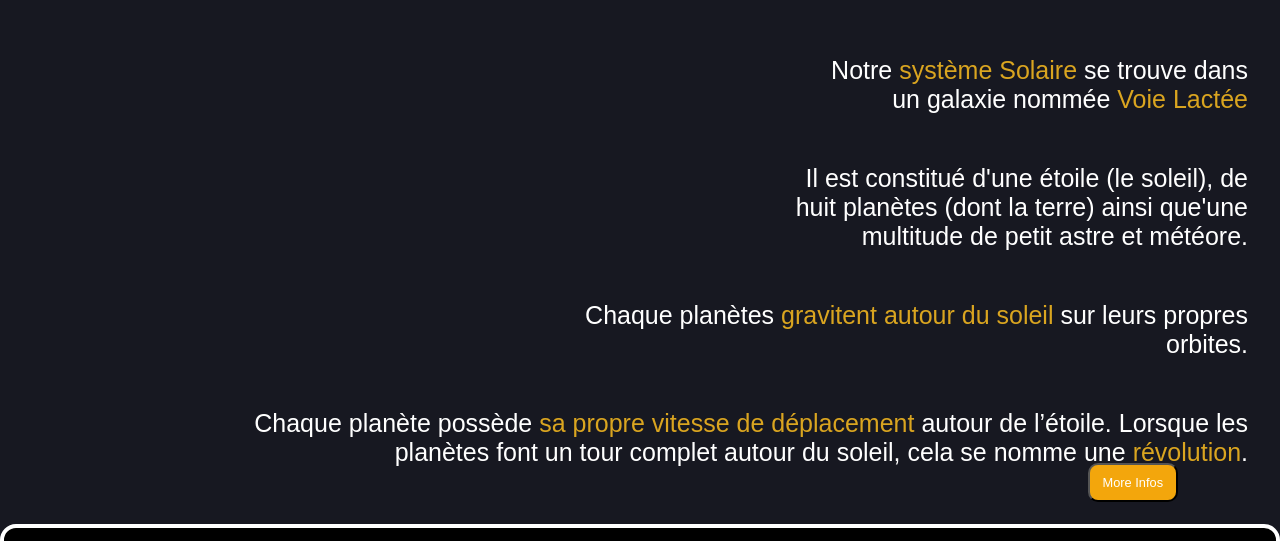
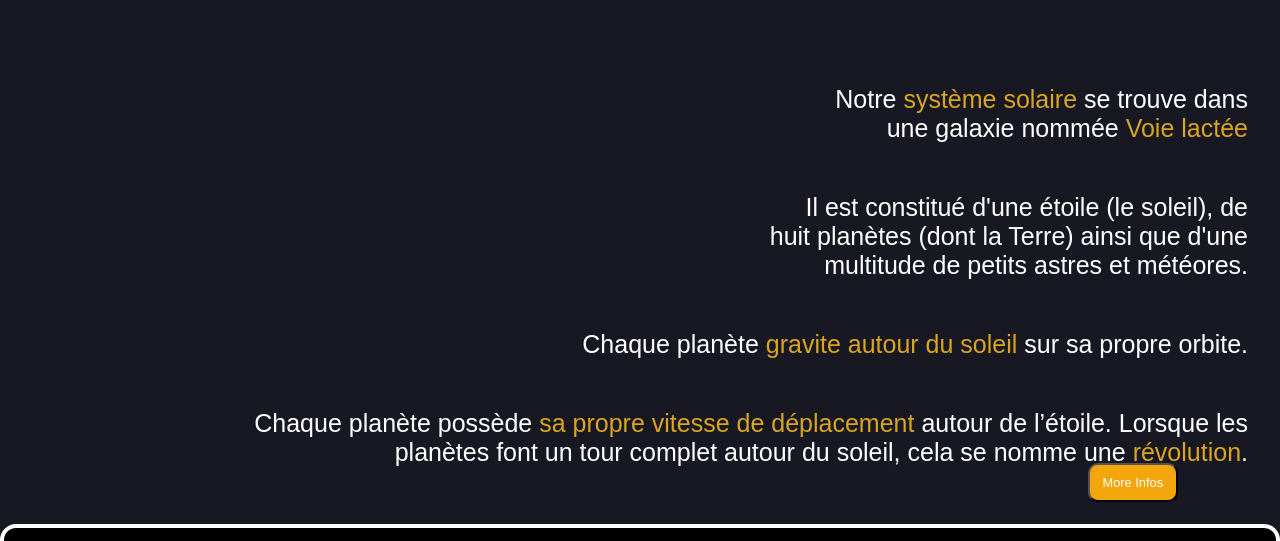
Before and after one commit to WildCodeSchool/2023-09-JS-Lille-blue-project-2-groupe2-stix, a React (Vite) app in the folder frontend/: page / in a window 1280 px wide. Shown: the part 260-801 px from the top of the page. Built offline with nearby package versions, Linux system fonts and the light colour scheme; no server answers.

Commit message:
correction of some errors

```diff
--- a/frontend/src/components/homeText/homeText.jsx
+++ b/frontend/src/components/homeText/homeText.jsx
@@ -5,24 +5,23 @@ function HomeText() {
   return (
     <div className="homeText">
       <p className="resumGalaxy ">
-        Notre <span className="textColor">système Solaire</span> se trouve dans
-        un galaxie nommée <span className="textColor">Voie Lactée</span>
+        Notre <span className="textColor">système solaire</span> se trouve dans
+        une galaxie nommée <span className="textColor">Voie lactée</span>
       </p>
-      <p className="resumSS1 ">
+      <p className="resumSS1">
         Il est constitué d'une étoile (le soleil), de huit planètes (dont la
-        terre) ainsi que'une multitude de petit astre et météore.
+        Terre) ainsi que d'une multitude de petits astres et météores.
       </p>
-      <p className="resumSS2 ">
-        Chaque planètes
-        <span className="textColor"> gravitent autour du soleil</span> sur leurs
-        propres orbites.
+      <p className="resumSS2">
+        Chaque planète
+        <span className="textColor"> gravite autour du soleil</span> sur sa
+        propre orbite.
       </p>
       <p className="resumPlanet">
         Chaque planète possède
         <span className="textColor"> sa propre vitesse de déplacement </span>
         autour de l’étoile. Lorsque les planètes font un tour complet autour du
-        soleil, cela se nomme une <span className="textColor"> révolution</span>
-        .
+        soleil, cela se nomme une <span className="textColor">révolution</span>.
       </p>
     </div>
   );
```
